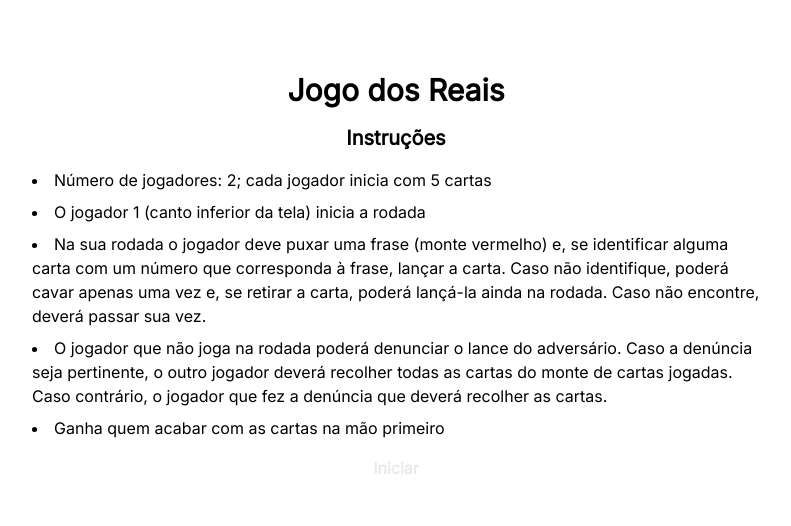
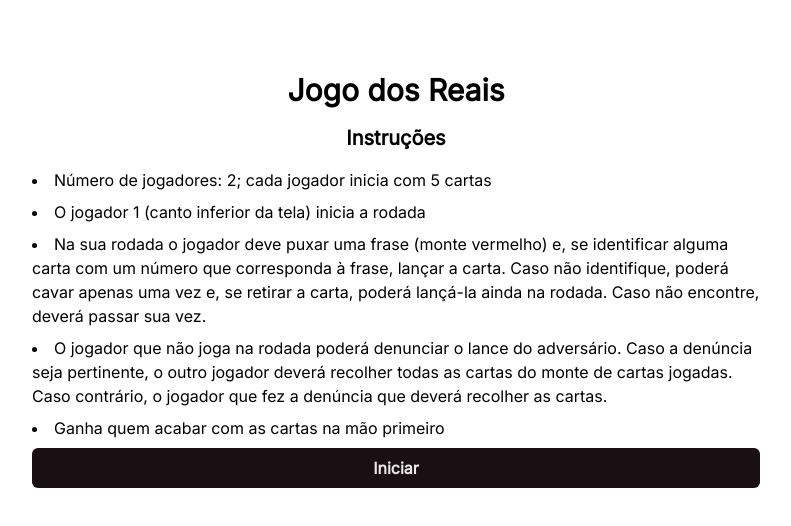
Before and after one commit to viniirbr/jogo-dos-numeros-reais, a React (Vite) app: page / in a window 1280 px wide. Shown: the top 526 px of the page, without its empty margins (244-1035 px from the left). Built offline with nearby package versions, Linux system fonts and the light colour scheme.

Commit message:
Fix button color

```diff
--- a/src/components/Button/index.tsx
+++ b/src/components/Button/index.tsx
@@ -1,18 +1,21 @@
 interface ButtonProps {
     onClick: () => void,
     children: String,
-    type?: 'normal'|'report'
+    type?: 'normal' | 'report'
 }
 
 
-export function Button({ onClick, children, type='normal' }: ButtonProps) {
+export function Button({ onClick, children, type = 'normal' }: ButtonProps) {
 
 
     return (
         <button
             onClick={onClick}
-            className={`bg-button-${type}-900 rounded-md p-2 min-w-[100px] font-sans text-text font-bold
-            hover:bg-button-${type}-500 active:bg-button-${type}-100 transition-color duration-500`}
+            className={`${type === 'normal' ? 'bg-normal-900' : 'bg-report-900'}
+            rounded-md p-2 min-w-[100px] font-sans text-text font-bold
+            hover:${type === 'normal' ? 'bg-normal-500' : 'bg-report-500'}
+            active:${type === 'normal' ? 'bg-normal-100' : 'bg-report-100'}
+            transition-color duration-500`}
         >{children}
         </button>
     )
--- a/tailwind.config.js
+++ b/tailwind.config.js
@@ -3,13 +3,13 @@ module.exports = {
   theme: {
     extend: {
       colors: {
-        'button-normal': {
+        normal: {
           100:'#754351',
           500:'#41252D',
           900:'#1A0F12'
         },
         text: '#EDE8EA',
-        'button-report': {
+        report: {
           100: '#FF7B7B',
           500: '#FF5252',
           900: '#A70000'
```
